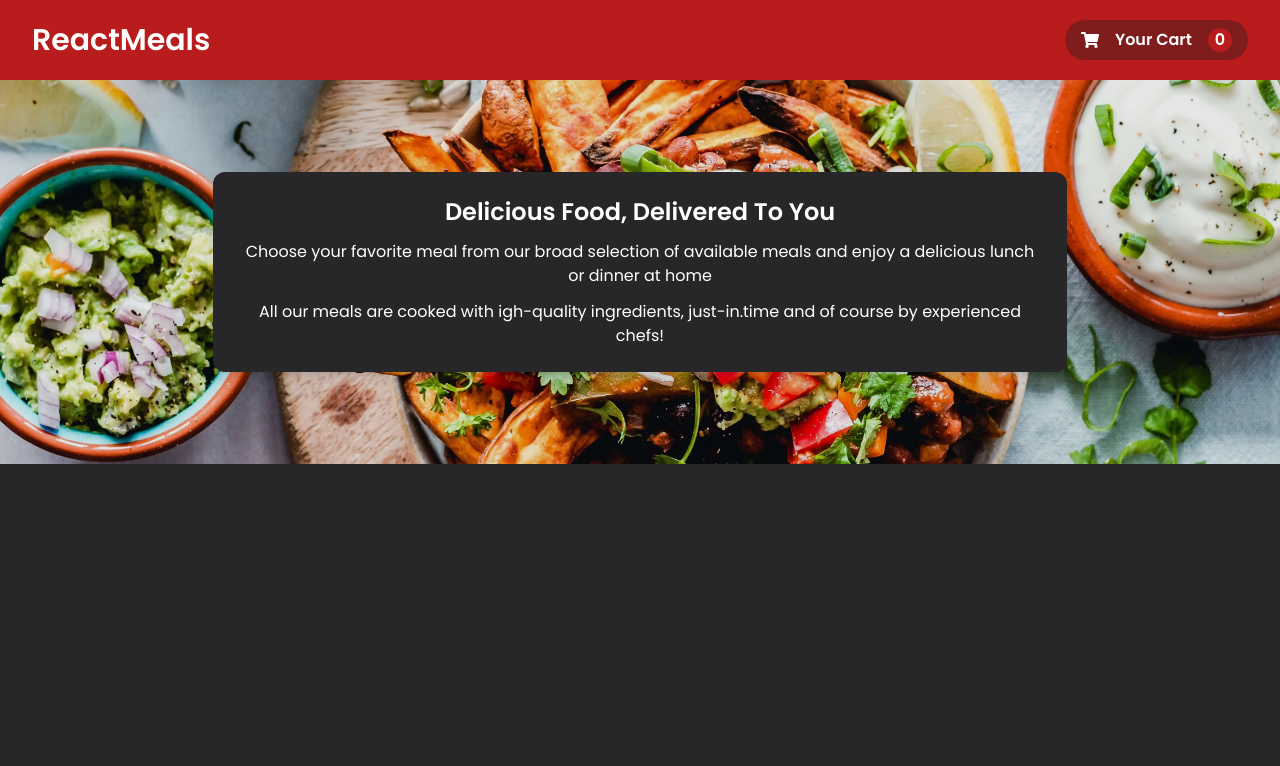
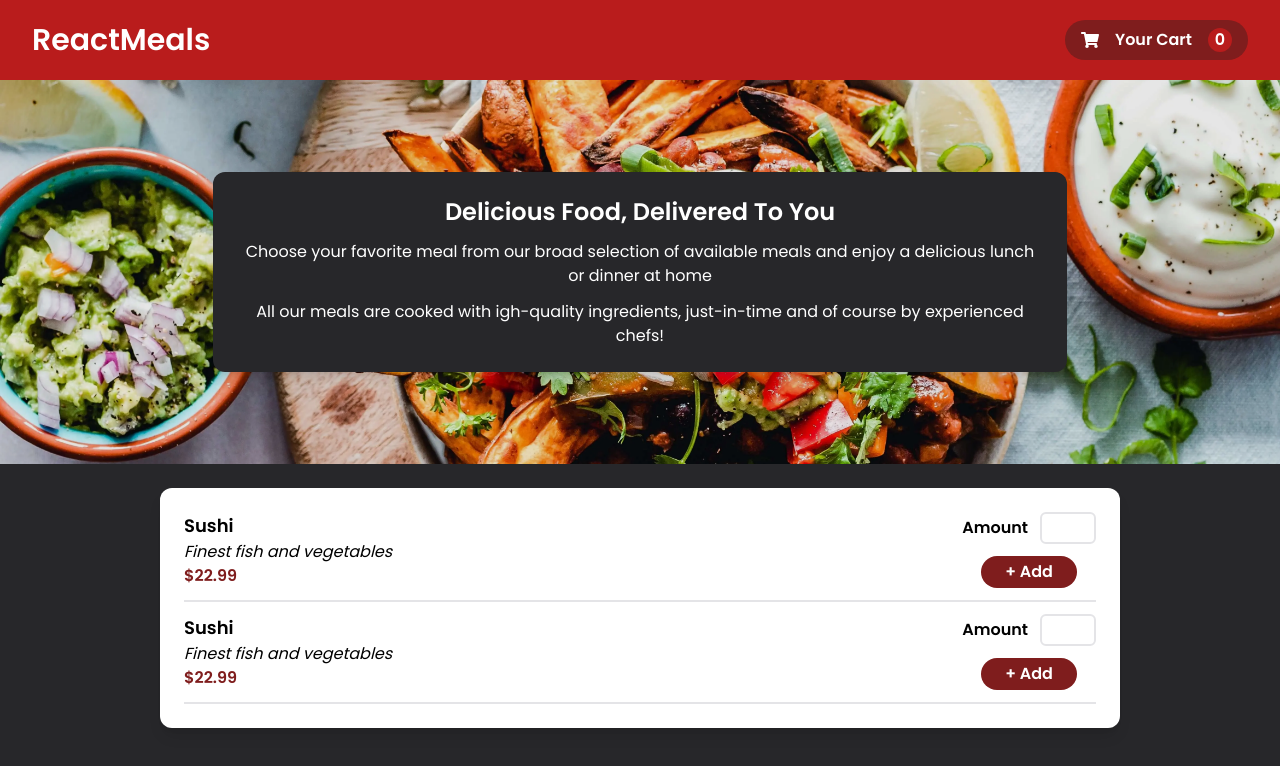
Before and after one commit to dmarts05/react-food-order, a React (Vite) app: page / in a window 1280 px wide. Shown: the top 766 px of the page. Built offline with nearby package versions, Linux system fonts and the light colour scheme; the HTML template or start-up script is replaced by a standard one.

Commit message:
Add meals list

```diff
--- a/src/App.jsx
+++ b/src/App.jsx
@@ -1,11 +1,13 @@
 import Navbar from './components/Navbar/Navbar';
 import Hero from './components/Hero/Hero';
+import MealsList from './components/MealsList/MealsList';
 
 export default function App() {
   return (
-    <>
+    <div className='flex flex-col'>
       <Navbar />
       <Hero />
-    </>
+      <MealsList />
+    </div>
   );
 }
--- a/src/components/Hero/Hero.jsx
+++ b/src/components/Hero/Hero.jsx
@@ -3,7 +3,7 @@ import foodImg from '../../assets/food.webp';
 
 export default function Hero() {
   return (
-    <header className='flex items-center justify-center'>
+    <header className='flex items-center justify-center text-white'>
       <img
         src={foodImg}
         className='pointer-events-none h-96 w-full select-none object-cover brightness-90 filter'
@@ -20,7 +20,7 @@ export default function Hero() {
           and enjoy a delicious lunch or dinner at home
         </p>
         <p>
-          All our meals are cooked with igh-quality ingredients, just-in.time
+          All our meals are cooked with igh-quality ingredients, just-in-time
           and of course by experienced chefs!
         </p>
       </Card>
--- /dev/null
+++ b/src/components/MealsList/Meal.jsx
@@ -0,0 +1,14 @@
+import MealForm from './MealForm';
+
+export default function Meal() {
+  return (
+    <div className='flex justify-between border-b-2 border-zinc-200'>
+      <div className='pb-3'>
+        <h3 className='text-lg font-semibold'>Sushi</h3>
+        <p className='italic'>Finest fish and vegetables</p>
+        <span className='font-semibold text-red-900'>$22.99</span>
+      </div>
+      <MealForm />
+    </div>
+  );
+}
--- /dev/null
+++ b/src/components/MealsList/MealForm.jsx
@@ -0,0 +1,23 @@
+export default function MealForm() {
+  return (
+    <form className='flex flex-col items-center gap-3'>
+      <div className='flex items-center justify-center gap-3'>
+        <label htmlFor='amount' className='font-semibold'>
+          Amount
+        </label>
+        <input
+          type='number'
+          id='amount'
+          name='amount'
+          min='1'
+          max='999'
+          required
+          className='w-14 rounded-md border-2 border-zinc-200 p-0.5 text-center'
+        />
+      </div>
+      <button className='select-none rounded-full bg-red-900 px-6 py-1 font-semibold text-white transition-colors duration-200 hover:bg-red-800'>
+        + Add
+      </button>
+    </form>
+  );
+}
--- /dev/null
+++ b/src/components/MealsList/MealsList.jsx
@@ -0,0 +1,11 @@
+import Card from '../UI/Card';
+import Meal from './Meal';
+
+export default function MealsList() {
+  return (
+    <Card className='mt-6 flex w-3/4 flex-col gap-3 self-center'>
+      <Meal />
+      <Meal />
+    </Card>
+  );
+}
--- a/src/components/Navbar/Cart.jsx
+++ b/src/components/Navbar/Cart.jsx
@@ -2,7 +2,7 @@ import { FaShoppingCart } from 'react-icons/fa';
 
 export default function Cart() {
   return (
-    <div className='flex cursor-pointer select-none place-items-center justify-center gap-4 rounded-full bg-red-900 px-4 py-2'>
+    <div className='flex cursor-pointer select-none place-items-center justify-center gap-4 rounded-full bg-red-900 px-4 py-2 transition-colors duration-200 hover:bg-red-800'>
       <FaShoppingCart className='text-lg' />
       <span className='font-semibold'>Your Cart</span>
       <div className='w-6 rounded-full bg-red-700 text-center font-semibold'>
--- a/src/components/Navbar/Navbar.jsx
+++ b/src/components/Navbar/Navbar.jsx
@@ -2,7 +2,7 @@ import Cart from './Cart';
 
 export default function Navbar() {
   return (
-    <nav className='flex h-20 flex-wrap place-items-center justify-between bg-red-700 px-4 shadow-md sm:px-8'>
+    <nav className='flex h-20 flex-wrap place-items-center justify-between bg-red-700 px-4 text-white shadow-md sm:px-8'>
       <h1 className='select-none text-2xl font-semibold sm:text-3xl'>
         ReactMeals
       </h1>
--- a/src/index.css
+++ b/src/index.css
@@ -7,5 +7,4 @@
 * {
   font-family: 'Poppins', Verdana, Geneva, Tahoma, sans-serif;
   scroll-behavior: smooth;
-  color: white;
 }
```
